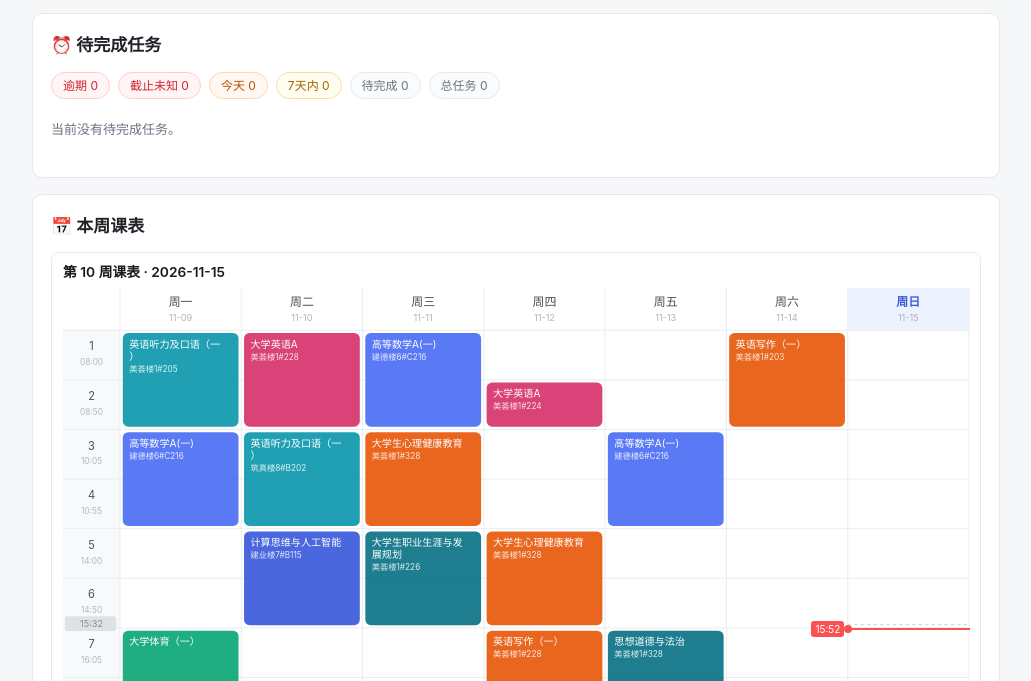
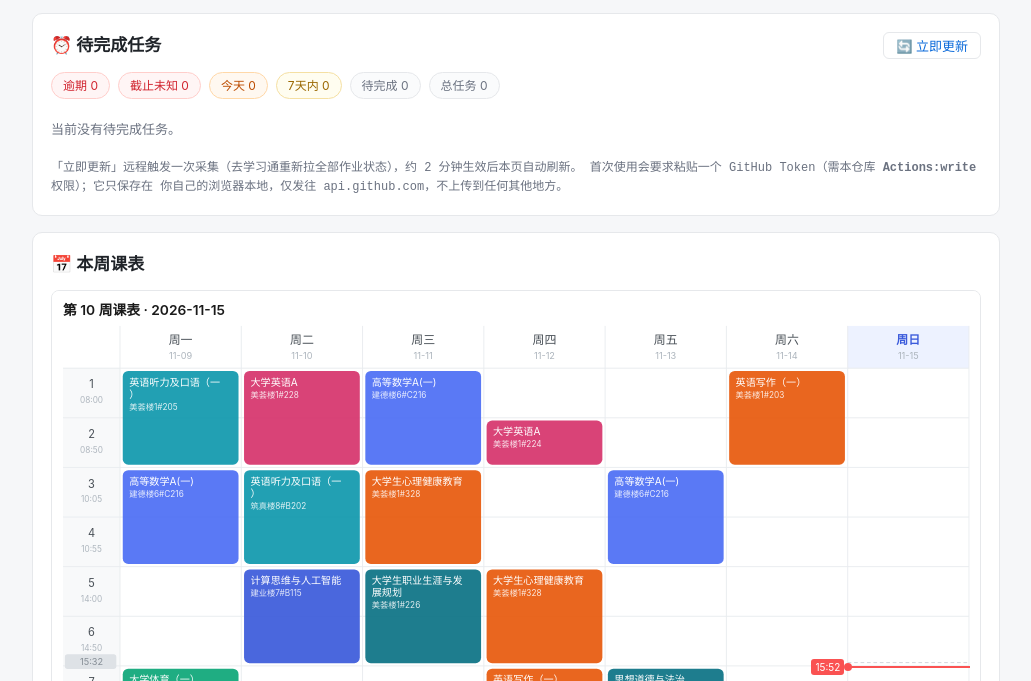
Before and after one commit to jiuyuan233/personal-assistant, a plain HTML site: page docs/index.html in a window 1280 px wide. Shown: the part 119-800 px from the top of the page, without its empty margins (124-1155 px from the left). Drawn offline with Linux system fonts and the light colour scheme.

Commit message:
v1.5.18：看板加「立即更新」按钮——远程触发一次采集（用户要求）
- 看板「待完成任务」标题右侧加 🔄 按钮：dispatch 一次 tick（远程重采），
  约 2 分钟后页面自动刷新；只做 dispatch 不碰数据（前端分工原则保持）
- PAT 首次粘贴后存浏览器 localStorage，仅发往 api.github.com；失败自动清除重填
- selftest 断言锁按钮存在

```diff
--- a/docs/css/style.css
+++ b/docs/css/style.css
@@ -90,3 +90,16 @@ footer { padding: 8px 16px 32px; color: var(--muted); font-size: 12px; }
   th:nth-child(2), td:nth-child(2) { display: none; }
   section { padding: 14px; }
 }
+/* 立即更新按钮（v1.5.18）：贴在 h2 标题右侧，弱化样式不抢焦点 */
+.refresh-btn {
+  float: right;
+  padding: 3px 12px;
+  font-size: 13px;
+  border: 1px solid var(--line);
+  border-radius: 6px;
+  background: var(--card);
+  color: var(--blue);
+  cursor: pointer;
+}
+.refresh-btn:hover { background: #f0f6ff; border-color: var(--blue); }
+.refresh-btn:disabled { color: var(--muted); cursor: wait; }
--- a/docs/index.html
+++ b/docs/index.html
@@ -15,9 +15,14 @@
 
 <main>
   <section>
-    <h2>⏰ 待完成任务</h2>
+    <h2>⏰ 待完成任务
+      <button id="refreshBtn" class="refresh-btn" onclick="triggerRefresh()">🔄 立即更新</button>
+    </h2>
     <div id="stats" class="stats"></div>
     <div id="tasks"></div>
+    <p class="meta">「立即更新」远程触发一次采集（去学习通重新拉全部作业状态），约 2 分钟生效后本页自动刷新。
+      首次使用会要求粘贴一个 GitHub Token（需本仓库 <b>Actions:write</b> 权限）；它只保存在
+      你自己的浏览器本地，仅发往 api.github.com，不上传到任何其他地方。</p>
   </section>
 
   <section>
--- a/docs/js/app.js
+++ b/docs/js/app.js
@@ -1,8 +1,47 @@
 // 任务看板前端。只读 render_readme.py 生成的 docs/data/*.json，不做任何计算逻辑，
 // 分档/排序的权威实现都在 Python 侧，这里只负责显示。
+// 例外是「立即更新」按钮：它只做一次 workflow_dispatch（触发采集），不碰任何数据。
 'use strict';
 
 const KIND = { work: '作业', eval: '互评', exam: '考试' };
+const REPO = 'jiuyuan233/personal-assistant';
+const TOKEN_KEY = 'pa_github_pat';
+
+// 立即更新：dispatch 一次 tick（远程触发采集）。约 2 分钟后自动刷新本页。
+// PAT 只存浏览器 localStorage，仅发往 api.github.com；失败（401/403）会清除重填。
+async function triggerRefresh() {
+  let token = localStorage.getItem(TOKEN_KEY) || '';
+  if (!token) {
+    token = prompt('粘贴一个 GitHub Token（Fine-grained、勾本仓库 Actions:write 权限；'
+      + '只存你浏览器本地，用于触发采集）：') || '';
+    if (!token.trim()) return;
+  }
+  const btn = document.getElementById('refreshBtn');
+  btn.disabled = true;
+  btn.textContent = '⏳ 已触发采集，等待运行…';
+  try {
+    const r = await fetch(`https://api.github.com/repos/${REPO}/actions/workflows/assistant.yml/dispatches`, {
+      method: 'POST',
+      headers: { 'Authorization': 'Bearer ' + token, 'Accept': 'application/vnd.github+json' },
+      body: JSON.stringify({ ref: 'main', inputs: { mode: 'tick' } })
+    });
+    if (r.status === 204) {
+      localStorage.setItem(TOKEN_KEY, token);
+      btn.textContent = '✅ 已触发，约 2 分钟后自动刷新';
+      setTimeout(() => location.reload(), 150000);
+      return;
+    }
+    localStorage.removeItem(TOKEN_KEY);
+    btn.disabled = false;
+    btn.textContent = '🔄 立即更新';
+    alert('触发失败：HTTP ' + r.status
+      + (r.status === 401 || r.status === 403 ? '（Token 无效或没有 Actions:write 权限，请重新粘贴）' : ''));
+  } catch (e) {
+    btn.disabled = false;
+    btn.textContent = '🔄 立即更新';
+    alert('网络错误：' + e.message);
+  }
+}
 const STATE = { pending: '待完成', submitted: '已提交', done: '已完成', unknown: '未知' };
 const BUCKETS = [
   ['overdue', '🔴 已逾期'],
```
Also changed, not shown: 2 other files.
